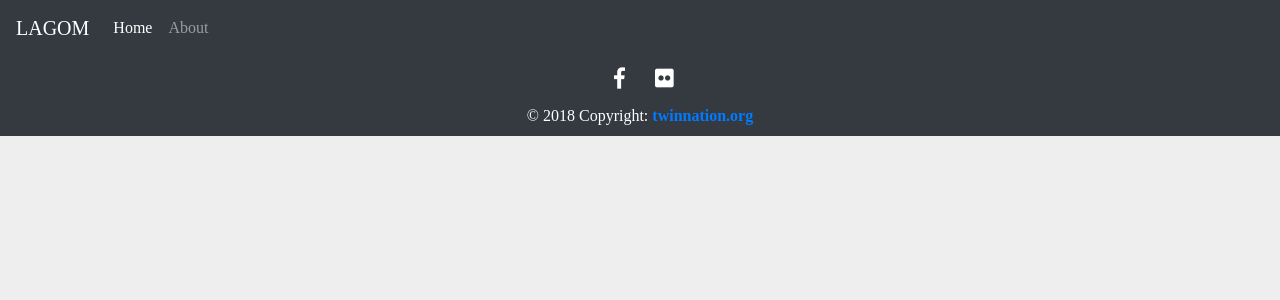
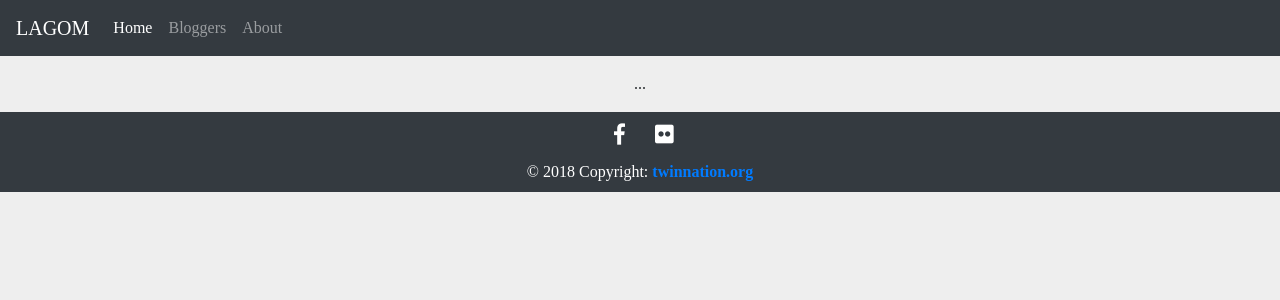
Before and after one commit to TwinProduction/lagom, an Angular app: page /bloggers in a window 1280 px wide. Before the commit this address led to /. Shown: the top 300 px of the page. Built offline with nearby package versions, Linux system fonts and the light colour scheme; a web font is replaced by a local one.

Commit message:
Added bloggers component

```diff
--- a/src/app/app-routing.module.ts
+++ b/src/app/app-routing.module.ts
@@ -2,10 +2,12 @@ import { NgModule } from '@angular/core';
 import {RouterModule, Routes} from "@angular/router";
 import {HomeComponent} from "./home/home.component";
 import {AboutComponent} from "./about/about.component";
+import {BloggersComponent} from "./bloggers/bloggers.component";
 
 const routes: Routes = [
+  {path: '', component: HomeComponent},
   {path: 'home', component: HomeComponent},
-  {path: '', component: HomeComponent},
+  {path: 'bloggers', component: BloggersComponent},
   {path: 'about', component: AboutComponent}
 ];
 
--- a/src/app/app.module.ts
+++ b/src/app/app.module.ts
@@ -10,6 +10,7 @@ import { MenuComponent } from './menu/menu.component';
 import { FooterComponent } from './footer/footer.component';
 import {BrowserAnimationsModule} from "@angular/platform-browser/animations";
 import {ImageService} from "./service/image.service";
+import { BloggersComponent } from './bloggers/bloggers.component';
 
 @NgModule({
   declarations: [
@@ -17,7 +18,8 @@ import {ImageService} from "./service/image.service";
     HomeComponent,
     AboutComponent,
     MenuComponent,
-    FooterComponent
+    FooterComponent,
+    BloggersComponent
   ],
   imports: [
     BrowserModule,
--- /dev/null
+++ b/src/app/bloggers/bloggers.component.html
@@ -0,0 +1,3 @@
+<div class="container text-center py-3">
+  ...
+</div>
--- /dev/null
+++ b/src/app/bloggers/bloggers.component.ts
@@ -0,0 +1,15 @@
+import { Component, OnInit } from '@angular/core';
+
+@Component({
+  selector: 'app-bloggers',
+  templateUrl: './bloggers.component.html',
+  styleUrls: ['./bloggers.component.css']
+})
+export class BloggersComponent implements OnInit {
+
+  constructor() { }
+
+  ngOnInit() {
+  }
+
+}
--- a/src/app/menu/menu.component.html
+++ b/src/app/menu/menu.component.html
@@ -11,6 +11,9 @@
         <a routerLink="home" class="nav-link">Home</a>
       </li>
       <li class="nav-item">
+        <a routerLink="bloggers" class="nav-link">Bloggers</a>
+      </li>
+      <li class="nav-item">
         <a routerLink="about" class="nav-link">About</a>
       </li>
     </ul>
```
Also changed, not shown: src/app/bloggers/bloggers.component.css (added).
